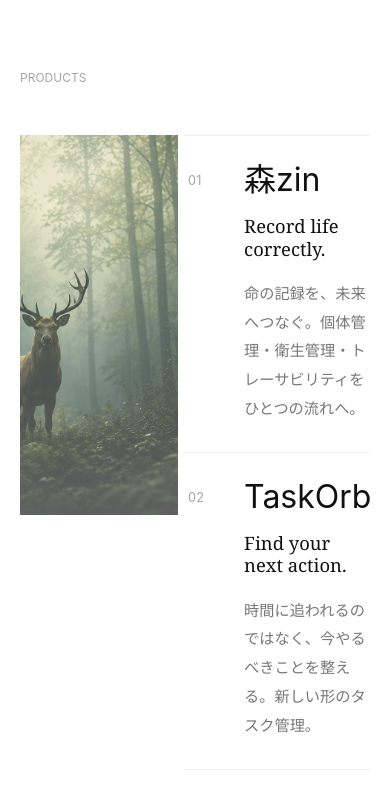
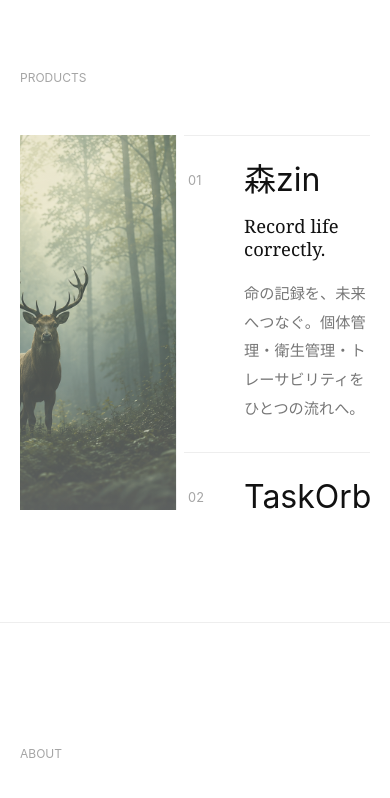
Before and after one commit to yamauchi1919349-dot/arcnest-site, a Next.js app: page / in a window 390 px wide. Shown: the part 1760-2558 px from the top of the page. Built offline with nearby package versions, Linux system fonts and the light colour scheme.

Commit message:
Refine mobile products layout

```diff
--- a/src/app/globals.css
+++ b/src/app/globals.css
@@ -903,17 +903,34 @@ a {
   }
 
   .products-showcase {
+    --products-mobile-visual-height: clamp(18rem, 96vw, 27rem);
+    align-items: stretch;
     gap: clamp(1rem, 4vw, 1.5rem);
     grid-template-columns: minmax(6rem, 38vw) minmax(0, 1fr);
+    height: var(--products-mobile-visual-height);
     overflow: hidden;
   }
 
   .products-feature {
+    height: var(--products-mobile-visual-height);
     max-width: none;
     position: relative;
     top: auto;
     transform: translateX(-48%);
-    width: min(22rem, 78vw);
+    width: clamp(14.4rem, 76.8vw, 21.6rem);
+  }
+
+  .products-list {
+    height: var(--products-mobile-visual-height);
+    overflow-x: hidden;
+    overflow-y: auto;
+    overscroll-behavior: contain;
+    scrollbar-width: none;
+    -webkit-overflow-scrolling: touch;
+  }
+
+  .products-list::-webkit-scrollbar {
+    display: none;
   }
 
   .site-footer {
```
